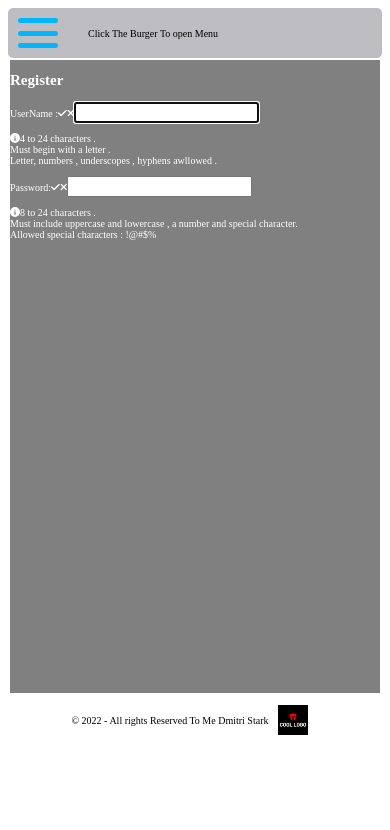
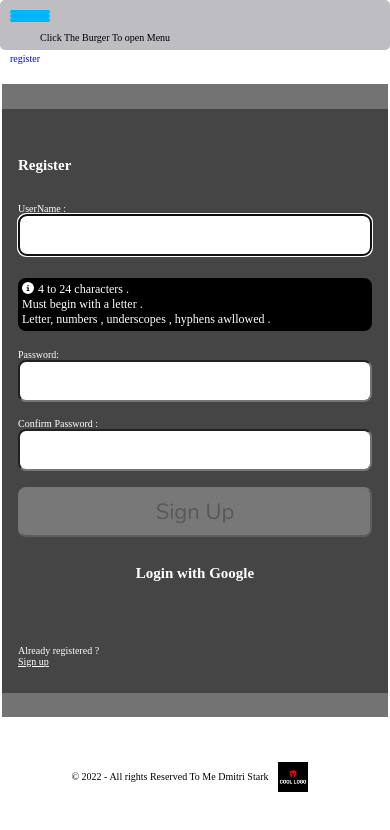
Before and after one commit to DmitriStark/Eccomerse-client, a React (Vite) app: page /register in a window 390 px wide. Shown: the top 830 px of the page. Built offline with nearby package versions, Linux system fonts and the light colour scheme; no server answers.

Commit message:
builded register page and google login

```diff
--- a/package.json
+++ b/package.json
@@ -18,6 +18,7 @@
     "@fortawesome/react-fontawesome": "^0.2.2",
     "@react-google-maps/api": "^2.20.3",
     "@react-oauth/google": "^0.12.1",
+    "axios": "^1.7.7",
     "dotenv": "^16.4.1",
     "firebase": "^10.7.1",
     "jsonwebtoken": "^9.0.2",
--- a/src/Components/Catalog.tsx
+++ b/src/Components/Catalog.tsx
@@ -15,7 +15,7 @@
 interface CatalogProps {}
 
 const apiUrl = `${serverHost}/products`;
-
+console.log("@@@",apiUrl)
 const Catalog: React.FC<CatalogProps> = () => {
   const [allProducts, setAllProducts] = useState<Product[]>([]);
   const [isLoading, setIsLoading] = useState(true);
--- a/src/Components/Navbar.tsx
+++ b/src/Components/Navbar.tsx
@@ -56,6 +56,9 @@
           <div className={burgerClass}></div>
         </div>
         <p>Click The Burger To open Menu</p>
+        <div className="register">
+        <Link to="/register">register</Link>
+        </div>
       </nav>
       <div className={menuClass}>
         <div className="navbar">
@@ -84,6 +87,7 @@
           </ul>
         </div>
       </div>
+
     </>
   );
 }
--- a/src/Components/userRegistration/registercss.css
+++ b/src/Components/userRegistration/registercss.css
@@ -0,0 +1,136 @@
+@import url('https://fonts.googleapis.com/css2?family=Nunito&display=swap');
+
+/* * {
+    margin: 0;
+    padding: 0;
+    box-sizing: border-box;
+}
+
+html {
+    font-family: 'Nunito', sans-serif;
+    font-size: 22px;
+    color: #fff;
+}
+
+body {
+    min-height: 100vh;
+    background-color: dodgerblue;
+} */
+
+/* .App {
+  display: flex;
+  flex-direction: column;
+  justify-content: center;
+  align-items: center;
+  min-height: 100vh;
+  padding: 1rem 0.5rem;
+} */
+
+section {
+    width: 100%;
+    max-width: 420px;
+    min-height: 400px;
+    display: flex;
+    flex-direction: column;
+    justify-content: flex-start;
+    padding: 1rem;
+    background-color: rgba(0,0,0,0.4);
+}
+
+form {
+    display: flex;
+    flex-direction: column;
+    justify-content: space-evenly;
+    flex-grow: 1;
+    padding-bottom: 1rem;
+}
+
+a, a:visited {
+    color: #fff;
+}
+
+input[type="text"],
+input[type="password"],
+button,
+textarea {
+  font-family: 'Nunito', sans-serif;
+  font-size: 22px;
+  padding: 0.25rem;
+  border-radius: 0.5rem;
+}
+
+label,
+button {
+  margin-top: 1rem;
+}
+
+button {
+  padding: 0.5rem;
+}
+
+.instructions {
+    font-size: 0.75rem;
+    border-radius: 0.5rem;
+    background: #000;
+    color: #fff;
+    padding: 0.25rem;
+    position: relative;
+    bottom: -10px;
+}
+
+.instructions > svg {
+    margin-right: 0.25rem;
+}
+
+.offscreen {
+    position: absolute;
+    left: -9999px;
+}
+
+.hide {
+    display: none;
+}
+
+.valid {
+    color: limegreen;
+    margin-left: 0.25rem;
+}
+
+.invalid {
+    color: red;
+    margin-left: 0.25rem;
+}
+
+.errmsg {
+    background-color: lightpink;
+    color: firebrick;
+    font-weight: bold;
+    padding: 0.5rem;
+    margin-bottom: 0.5rem;
+}
+
+.line {
+    display: inline-block;
+}
+
+html, body {
+    height: 100%; /* Ensure the body and HTML take up the full height */
+    margin: 0;
+}
+
+main {
+    display: flex;
+    justify-content: center; /* Center content horizontally */
+    align-items: center;     /* Center content vertically */
+    height: 100vh;           /* Full viewport height */
+    width: 100%;             /* Full width of the viewport */
+}
+
+.regContainer {
+    display: flex;
+    justify-content: center; /* Center content horizontally */
+    align-items: center;     /* Center content vertically */
+    width: 100%;             /* Full width */
+    height: 100%;            /* Full height to occupy entire main element */
+    background-color: rgba(0, 0, 0, 0.1); /* Optional background for visibility */
+}
--- a/src/Components/userRegistration/userRegister.jsx
+++ b/src/Components/userRegistration/userRegister.jsx
@@ -5,9 +5,12 @@
 } from "@fortawesome/free-solid-svg-icons";
 import { FontAwesomeIcon } from "@fortawesome/react-fontawesome";
 import { useEffect, useRef, useState } from "react";
-
+import "./registercss.css";
+import axios from "../../api/axios";
+import Login from "../../Components/login/GoogleLogin";
 const user_regex = /^[a-zA-Z][a-zA-Z0-9-_]{3,23}$/;
 const PWD_REGEX = /^(?=.*[a-z])(?=.*[A-Z])(?=.*[0-9])(?=.*[!@#$%]).{8,24}$/;
+const Register_URL = "/register"
 
 export const Register = () => {
   const userRef = useRef();
@@ -42,8 +45,9 @@
 
   useEffect(() => {
     const result = PWD_REGEX.test(pwd);
-    console.log(result);
+    console.log("pw", result);
     console.log(pwd);
+    setValidPwd(result); // <-- Update validPwd here
     const match = pwd === matchPwd;
     setValidMatch(match);
   }, [pwd, matchPwd]);
@@ -52,7 +56,53 @@
     setErrMsg("");
   }, [user, pwd, matchPwd]);
 
+  const handleSubmit = async (e) => {
+    e.preventDefault(); // Prevent form reload
+    const v1 = user_regex.test(user);
+    const v2 = PWD_REGEX.test(pwd);
+    if (!v1 || !v2) {
+      setErrMsg("Invalid entry");
+      return;
+    }
+
+    // If validation passes
+    // setSuccess(true); // Update state to show success message
+    try{
+        const response =  await axios.post(Register_URL,JSON.stringify({user , pwd}),
+    {
+        headers : {"Content-Type" : "application/json"},
+        withCredentials : true
+    });
+    console.log("response" , response.data)
+    setSuccess(true)
+    //clear input here
+
+
+
+    }catch(err){
+        console.log(err)
+        if(!err?.response){
+            setErrMsg("NO SERVER RESPONSE")
+        }else if (err.response?.status === 409){
+            setErrMsg("User name taken")
+
+        }else{
+            setErrMsg("Registration failed")
+        }
+        errRef.current.focus();
+  }
+}
+
+
   return (
+    <>
+    <div className="regContainer">
+    {success ? (
+        <section>
+            <h1>succes</h1>
+            <a href="#">sign up</a>
+        </section>
+    ) : (
     <section>
       <p
         ref={errRef}
@@ -62,7 +112,7 @@
         {errMsg}
       </p>
       <h1>Register</h1>
-      <form>
+      <form onSubmit={handleSubmit}>
         <label htmlFor="Username">
           UserName :
           <span className={validName ? "valid" : "hide"}>
@@ -86,9 +136,7 @@
         />
         <p
           id="uidnote"
-          className={
-            userFocus && user && !validName ? "instructions" : "offscreen"
-          }
+          className={userFocus && !validName ? "instructions" : "offscreen"}
         >
           <FontAwesomeIcon icon={faInfoCircle} />
           4 to 24 characters . <br />
@@ -98,35 +146,90 @@
 
         <label htmlFor="password">
           Password:
-          <span className={validPwd ? "valid" : "hide"}>
+          <FontAwesomeIcon
+            icon={faCheck}
+            className={validPwd ? "valid" : "hide"}
+          />
+          <FontAwesomeIcon
+            icon={faTimes}
+            className={validPwd || !pwd ? "hide" : "invalid"}
+          />
+        </label>
+        <input
+          type="password"
+          id="password"
+          onChange={(e) => setPwd(e.target.value)}
+          value={pwd}
+          required
+          aria-invalid={validPwd ? "false" : "true"}
+          aria-describedby="pwdnote"
+          onFocus={() => setPwdFocus(true)}
+          onBlur={() => setPwdFocus(false)}
+        />
+        <p
+          id="pwdnote"
+          className={pwdFocus && !validPwd ? "instructions" : "offscreen"}
+        >
+          <FontAwesomeIcon icon={faInfoCircle} />
+          8 to 24 characters.
+          <br />
+          Must include uppercase and lowercase letters, a number and a special
+          character.
+          <br />
+          Allowed special characters:{" "}
+          <span aria-label="exclamation mark">!</span>{" "}
+          <span aria-label="at symbol">@</span>{" "}
+          <span aria-label="hashtag">#</span>{" "}
+          <span aria-label="dollar sign">$</span>{" "}
+          <span aria-label="percent">%</span>
+        </p>
+
+        <label htmlFor="confirm_pwd">
+          Confirm Password :
+          <span className={validMatch && matchPwd ? "valid" : "hide"}>
             <FontAwesomeIcon icon={faCheck} />
           </span>
-          <span className={validPwd || !pwd ? "hide" : "invalid"}>
+          <span className={validMatch || !matchPwd ? "hide" : "invalid"}>
             <FontAwesomeIcon icon={faTimes} />
           </span>
-          <input
-            type="text"
-            id="password"
-            onChange={(e) => setPwd(e.target.value)}
-            required
-            aria-invalid = {validPwd ? "false" : "true"}
-            aria-describedby="pwdnote"
-            onFocus={()=> setPwdFocus(true)}
-            onBlur={() => setPwdFocus(false)}
-            />
+        </label>
+        <input
+          type="password"
+          id="confirm_pwd"
+          onChange={(e) => setMatchPwd(e.target.value)}
+          required
+          aria-invalid={validMatch ? "false" : "true"}
+          aria-describedby="confirmnote"
+          onFocus={() => setMatchFocus(true)}
+          onBlur={() => setMatchFocus(false)}
+        />
+        <p
+          id="confirmnote"
+          className={matchFocus && !validMatch ? "instructions" : "offscreen"}
+        >
+          <FontAwesomeIcon icon={faInfoCircle} />
+          Must match the first password input field.
+        </p>
 
-          <p id="pwdnote" className={pwdFocus && !validPwd ? "instructions" : "offscreen"}>
-            <FontAwesomeIcon icon={faInfoCircle}/>
-                8 to 24 characters . <br />
-                Must include uppercase and lowercase , a number and special
-                character. <br />
-                Allowed special characters : <span aria-label="exclamation mark">!</span>
-                <span aria-label="at symbol">@</span><span aria-label="hashtag">#</span>
-                <span aria-label="dollar sign">$</span><span aria-label="percent">%</span>
-          </p>
-        </label>
+        <button
+          disabled={!validName || !validPwd || !validMatch ? true : false}
+        >
+          Sign Up
+        </button>
       </form>
+
+        <Login/>
+
+      <p>
+      Already registered ?<br />
+      {/* put router link here */}
+      <a href="#">Sign up</a>
+
+      </p>
     </section>
+  )}
+  </div>
+    </>
   );
 };
 
--- /dev/null
+++ b/src/api/axios.js
@@ -0,0 +1,5 @@
+import axios from "axios"
+
+export default axios.create({
+    baseUrl : "http://localhost:3500"
+})
--- a/src/css/NavBar.css
+++ b/src/css/NavBar.css
@@ -1,95 +1,104 @@
 nav {
-  position: sticky;
+  position: sticky; /* Keeps the navbar fixed at the top */
   top: 0;
   width: 100%;
-  height: 5em;
-  background-color: rgba(37, 39, 53, 0.3);
-  display: flex;
-  justify-content: flex-start;
-  border-radius: 0.5em;
-  padding: 1em;
-
+  height: 5em; /* Height of the navbar */
+  background-color: rgba(37, 39, 53, 0.3); /* Transparent background */
+  display: flex; /* Flexbox layout */
+  justify-content: space-between; /* Space between burger menu and other items */
+  align-items: center; /* Center items vertically */
+  border-radius: 0.5em; /* Rounded corners */
+  padding: 1em; /* Padding for inner spacing */
 }
 
 .burger-menu {
-  height: 100%;
-  width: 4em;
+  height: 100%; /* Full height of the navbar */
+  width: 4em; /* Fixed width for burger menu */
   display: flex;
-  flex-direction: column;
-  align-items: flex-start;
-  justify-content: space-between;
-  cursor: pointer;
+  flex-direction: column; /* Vertical stacking of bars */
+  align-items: flex-start; /* Align items to the left */
+  justify-content: space-between; /* Space out the bars */
+  cursor: pointer; /* Pointer cursor on hover */
 }
 
 .burger-bar {
-  width: 4em;
-  height: 0.5em;
-  background-color: rgb(0, 183, 255);
-  border-radius: 0.5em;
+  width: 100%; /* Full width of the burger menu */
+  height: 0.5em; /* Height of each bar */
+  background-color: rgb(0, 183, 255); /* Color of the bars */
+  border-radius: 0.5em; /* Rounded corners for bars */
+  transition: transform 0.5s ease-in-out; /* Smooth transition for animations */
 }
 
 .menu {
   margin: 10px;
-  width: 20%;
-  height: 100%;
-  background-color: rgba(37, 39, 53, 0.3);
-  position: fixed;
-  top: 12%;
-  display: flex;
-  flex-direction: column;
-  font-size: 32px;
-  text-align: center;
-  border-radius: 0.5em;
-  z-index: 1;
-
+  width: 20%; /* Fixed width for the sliding menu */
+  height: auto; /* Adjust height automatically */
+  background-color: rgba(37, 39, 53, 0.3); /* Transparent background */
+  position: fixed; /* Fixed position for the sliding menu */
+  top: 12%; /* Position from the top */
+  display: flex; /* Flexbox for menu items */
+  flex-direction: column; /* Vertical stacking of items */
+  font-size: 32px; /* Font size for menu items */
+  text-align: center; /* Centered text */
+  border-radius: 0.5em; /* Rounded corners */
+  z-index: 1; /* Layering above other content */
 }
 
 nav p {
-  display: flex;
-  align-items: center;
-  text-align: center;
-  justify-content: center;
-  margin-left: 30px;
+  margin-left: 30px; /* Left margin for instruction text */
+  text-align: center; /* Centered text */
 }
 
-/* --------------------------sliding menu ------------------ */
-
+/* Sliding menu visibility classes */
 .hidden {
-  display: none;
+  display: none; /* Hide menu */
 }
 
 .visible {
-  display: inherit;
+  display: flex; /* Show menu using flex */
 }
 
-/* ---------animation------------ */
-
+/* Burger menu animation styles */
 .burger-bar.clicked:nth-child(1) {
-  transform: rotate(45deg) translate(0.75em, 1.25em);
-  transition: ease-in-out 0.5s;
-}
-.burger-bar.clicked:nth-child(2) {
-  transform: scale(0.1);
-  transition: ease-in-out 0.5s;
-}
-.burger-bar.clicked:nth-child(3) {
-  transform: rotate(135deg) translate(0.5em, 1em);
-  transition: ease-in-out 0.5s;
+  transform: rotate(45deg) translate(0.75em, 1.25em); /* Rotate first bar */
 }
 
-/* -----------unclicked-------------- */
-.burger-bar.unclicked {
-  transform: rotate(0) translate(0);
-  transition: cubic-bezier(0.175, 0.885, 0.32, 1.275) 0.5s;
+.burger-bar.clicked:nth-child(2) {
+  transform: scale(0.1); /* Hide the middle bar */
 }
 
-/* ----------------------mobile-------------------- */
+.burger-bar.clicked:nth-child(3) {
+  transform: rotate(135deg) translate(0.5em, 1em); /* Rotate last bar */
+}
 
+/* Styles when burger bars are unclicked */
+.burger-bar.unclicked {
+  transform: rotate(0) translate(0); /* Reset transformation */
+}
+.register a {
+  text-decoration: none; /* Remove underline */
+  color: blue !important; /* Set link color to blue with higher priority */
+  text-transform: lowercase; /* Make text lowercase */
+  font-weight: normal; /* Adjust weight if necessary */
+}
+/* Mobile styles */
 @media only screen and (max-width: 600px) {
+  nav {
+    flex-direction: column; /* Stack items vertically on mobile */
+    align-items: flex-start; /* Align items to the start */
+  }
+
   .menu {
-    top: 8%;
-    width: 20%;
-    height: 100%;
-    font-size: 15px;
+    top: 8%; /* Adjust position on smaller screens */
+    width: 80%; /* Make the menu wider */
+    font-size: 15px; /* Smaller font size */
+  }
+
+  .burger-menu {
+    align-items: center; /* Center burger menu vertically */
+  }
+
+  .burger-bar {
+    height: 0.4em; /* Thinner bars for mobile */
   }
 }
```
Also changed, not shown: 1 other file (tests, documents, lock files or other folders).
